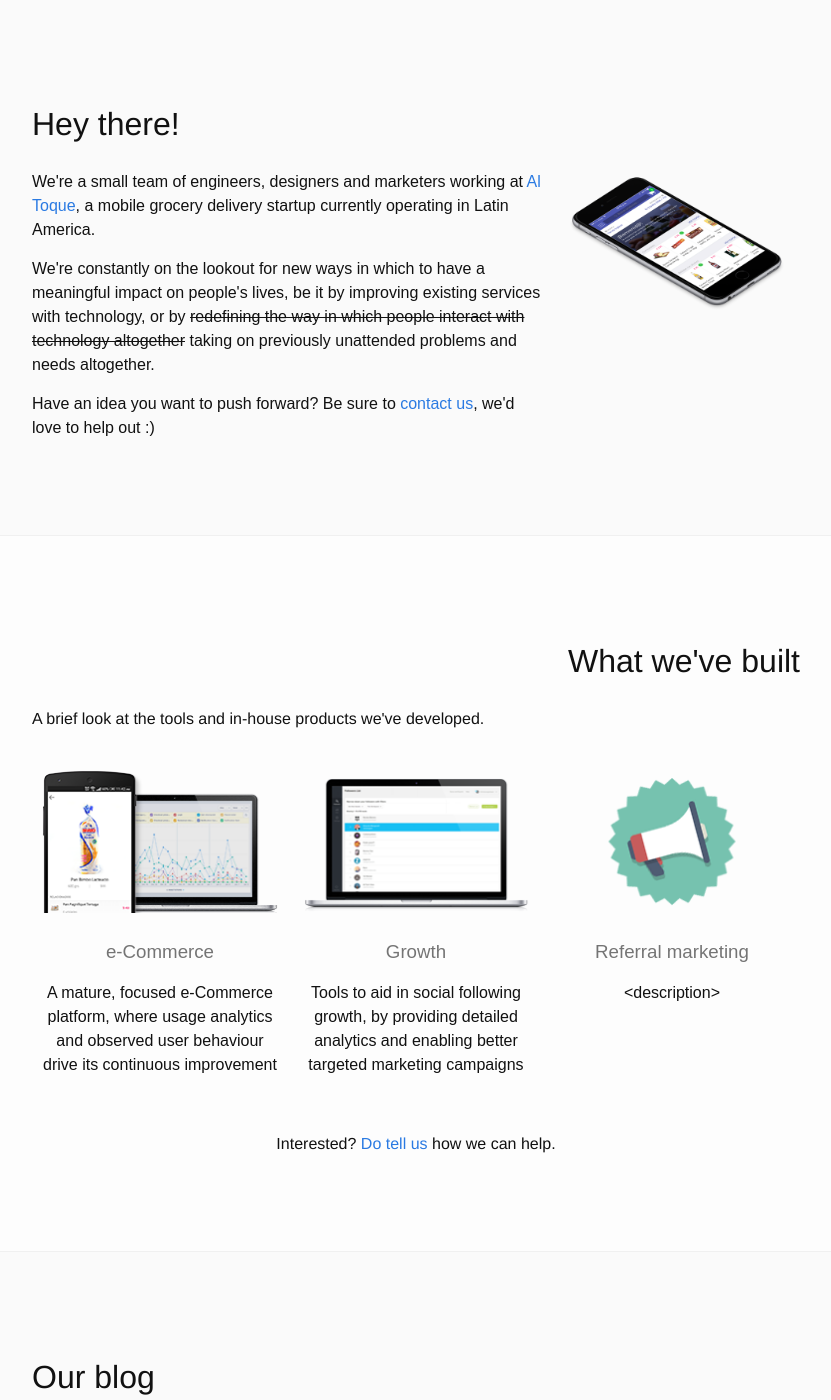
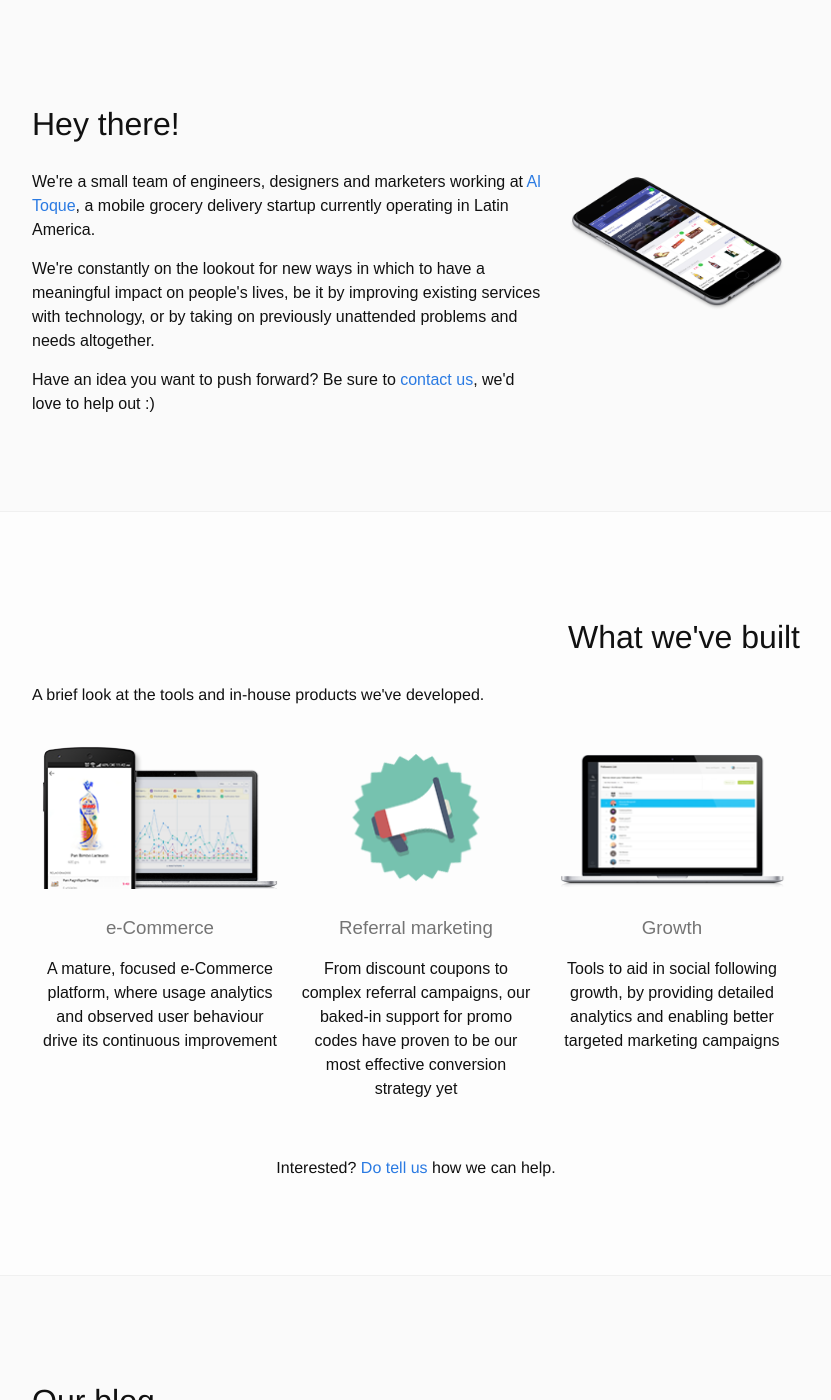
Before and after one commit to beta-uy/beta-uy.github.io, a Jekyll site: the page built from index.html, in a window 1280 px wide and 1400 px high, scrolled down 423 px. Shown: the whole window, without its empty margins (224-1055 px from the left). Built offline with Jekyll 4.4.1, drawn with Linux system fonts in a browser that asks for light colours; nearby versions of some CDN libraries.

Commit message:
Adds "Growth" portfolio description. Removes RSS invite from /blog

```diff
--- a/_includes/head.html
+++ b/_includes/head.html
@@ -1,4 +1,4 @@
-<head>
+<head profile="http://www.w3.org/2005/10/profile">
   <meta charset="utf-8">
   <meta http-equiv="X-UA-Compatible" content="IE=edge">
   <meta name="viewport" content="width=device-width, initial-scale=1">
@@ -11,4 +11,6 @@
   <link rel="alternate" type="application/rss+xml" title="{{ site.title }}" href="{{ "/feed.xml" | prepend: site.baseurl | prepend: site.url }}" />
   <link rel="stylesheet" href="//cdn.jsdelivr.net/pure/0.6.0/pure-min.css">
   <link rel="stylesheet" href="//cdn.jsdelivr.net/pure/0.6.0/grids-responsive-min.css">
+
+  <link rel="icon" type="image/png" href="/assets/favicon.png">
 </head>
--- a/blog/index.html
+++ b/blog/index.html
@@ -18,6 +18,4 @@
     {% endfor %}
   </ul>
 
-  <p class="rss-subscribe">subscribe <a href="{{ "/feed.xml" | prepend: site.baseurl }}">via RSS</a></p>
-
 </div>
--- a/index.html
+++ b/index.html
@@ -8,7 +8,7 @@
   <div class="pure-g">
     <div class="pure-u-1 pure-u-md-2-3">
       <p>We're a small team of engineers, designers and marketers working at <a href="http://altoqueapp.com" target="_blank">Al Toque</a>, a mobile grocery delivery startup currently operating in Latin America.</p>
-      <p>We're constantly on the lookout for new ways in which to have a meaningful impact on people's lives, be it by improving existing services with technology, or by <span style="text-decoration: line-through;">redefining the way in which people interact with technology altogether</span> taking on previously unattended problems and needs altogether.</p>
+      <p>We're constantly on the lookout for new ways in which to have a meaningful impact on people's lives, be it by improving existing services with technology, or by taking on previously unattended problems and needs altogether.</p>
       <p>Have an idea you want to push forward? Be sure to <a href="mailto:{{ site.email }}">contact us</a>, we'd love to help out :)</p>
     </div>
     <div class="pure-u-1 pure-u-md-1-3">
@@ -35,6 +35,17 @@
     </div>
     <div class="pure-u-1 pure-u-md-1-3">
       <div class="feature-img">
+        <img src="/assets/feature-3.png"></img>
+      </div>
+      <div class="feature-title">
+        <h3>Referral marketing</h3>
+      </div>
+      <div class="feature-desc">
+        <p>From discount coupons to complex referral campaigns, our baked-in support for promo codes have proven to be our most effective conversion strategy yet</p>
+      </div>
+    </div>
+    <div class="pure-u-1 pure-u-md-1-3">
+      <div class="feature-img">
         <img src="/assets/feature-2.png"></img>
       </div>
       <div class="feature-title">
@@ -42,17 +53,6 @@
       </div>
       <div class="feature-desc">
         <p>Tools to aid in social following growth, by providing detailed analytics and enabling better targeted marketing campaigns</p>
-      </div>
-    </div>
-    <div class="pure-u-1 pure-u-md-1-3">
-      <div class="feature-img">
-        <img src="/assets/feature-3.png"></img>
-      </div>
-      <div class="feature-title">
-        <h3>Referral marketing</h3>
-      </div>
-      <div class="feature-desc">
-        <p>&lt;description&gt;</p>
       </div>
     </div>
   </div>
```
Also changed, not shown: assets/favicon.png (renamed from beta_uy.favicon.png), assets/feature-2.bigger.png (added).
